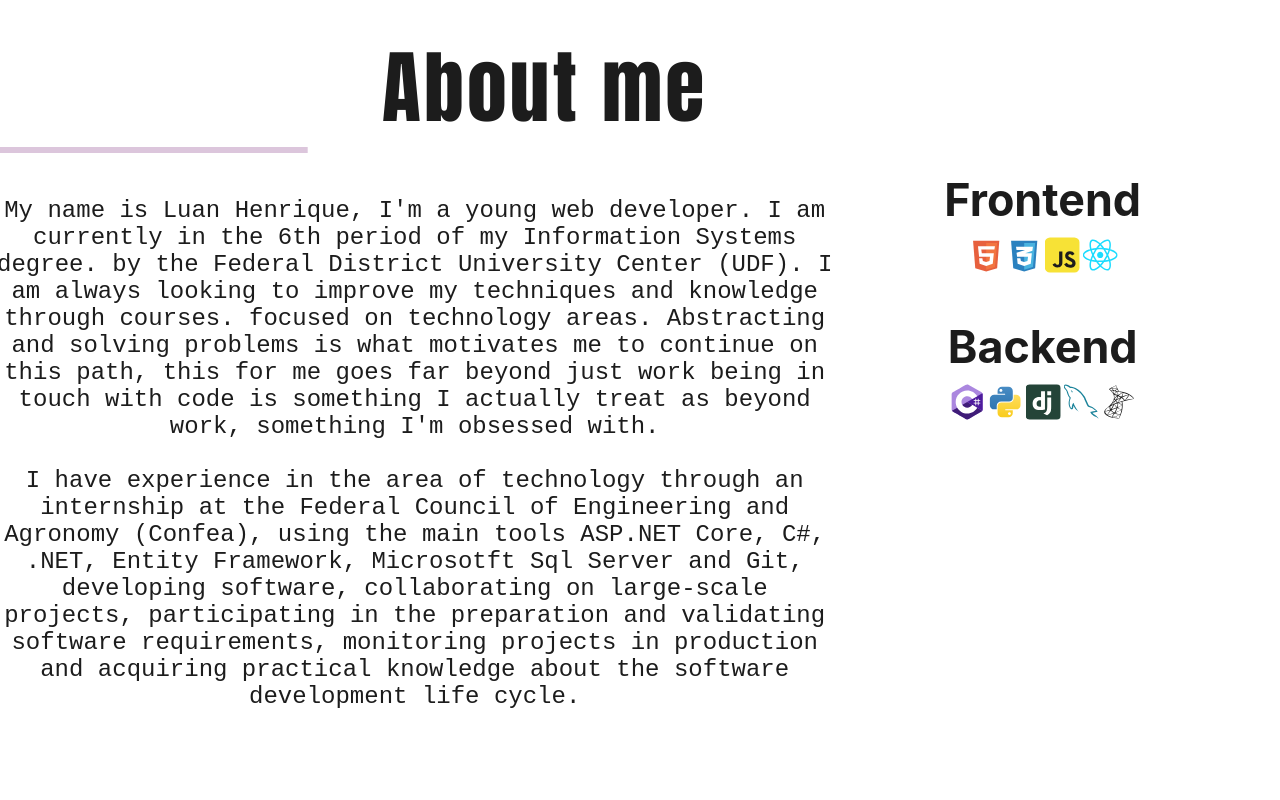
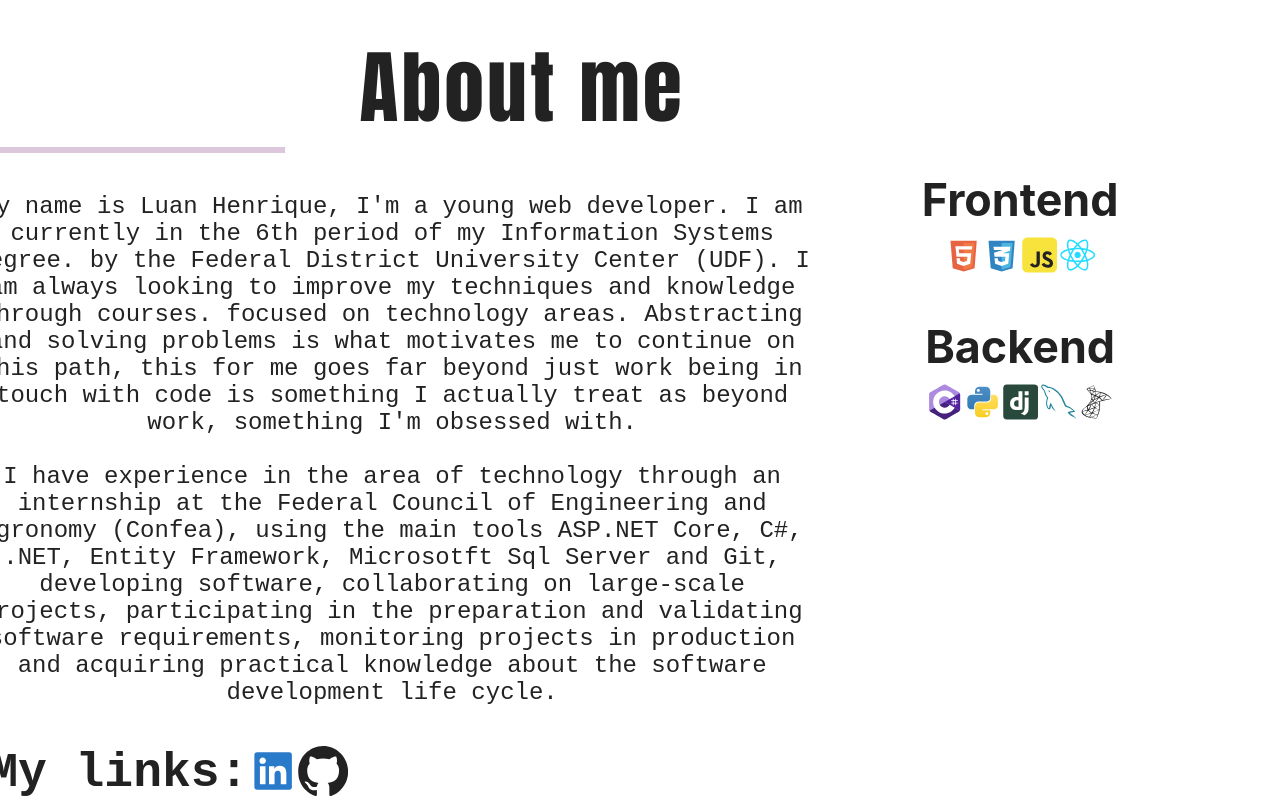
Before and after one commit to Luanh03/luan-app, a React (Create React App) app: page /Bio in a window 1280 px wide. Shown: the part 230-1030 px from the top of the page. Before the commit the page ends 984 px from the top, so only its background shows below. Built offline with nearby package versions, Linux system fonts and the light colour scheme.

Commit message:
Inserindo parte de contatos na Bio

```diff
--- a/src/containers/Bio.js
+++ b/src/containers/Bio.js
@@ -12,8 +12,10 @@ import ReactJS from '../images/ReactJS.svg';
 import Javascipt from '../images/javascript.svg';
 import MySql from '../images/MySql.svg';
 import SqlServer from '../images/SqlServer.svg';
+import Linkedin from '../images/Linkedin.svg';
+import Github from '../images/Github.svg';
 
-export default function Bio(){
+export default function Bio() {
 
     useLayoutEffect(() => {
         gsap.registerPlugin(ScrollTrigger);
@@ -32,7 +34,7 @@ export default function Bio(){
         }
     }, [])
 
-    return(
+    return (
         <Grid id="Bio" className="BioGrid">
             <h1 class="line">About me</h1>
             <Grid className="BioGridInfo">
@@ -45,7 +47,7 @@ export default function Bio(){
                     ASP.NET Core, C#, .NET, Entity Framework, Microsotft Sql Server and Git, developing software, collaborating on large-scale projects, participating in the preparation and
                     validating software requirements, monitoring projects in production and acquiring practical knowledge about the software development life cycle.
                 </p>
-                <Grid className="GridSkills2">
+                <Grid className="BioGridSkills">
                     <section>
                         <h2>Frontend</h2>
                         <img src={HTML} />
@@ -64,6 +66,11 @@ export default function Bio(){
                     </section>
                 </Grid>
             </Grid>
+            <section className="SectionBioContacts">
+                <h4>My links:</h4>
+                <a href="https://www.linkedin.com/in/luan-henrique-47ab98254/"><img src={Linkedin} /></a>
+                <a href="https://github.com/Luanh03"><img src={Github} /></a>
+            </section>
         </Grid>
     );
 }
--- a/src/index.css
+++ b/src/index.css
@@ -160,10 +160,10 @@ body {
 .BioGridInfo > p{
   font-family: 'Courier New', Courier, monospace;
   font-size: 150%;
-  padding: 44px;
+  padding: 40px;
 }
 
-.GridSkills2 > section {
+.BioGridSkills > section {
   display: flex;
   justify-content: center;
   align-items: center;
@@ -173,13 +173,37 @@ body {
   padding: 20px 0 20px 0;
 }
 
-.GridSkills2> section > h2{
+.BioGridSkills> section > h2{
   font-size: 280%;
 }
 
-.GridSkills2 > section > img{
+.BioGridSkills > section > img{
   height: 50px;
   width: 35px;
+}
+
+.SectionBioContacts{
+  padding: 0 60px;
+  display: flex;
+  align-items: center;
+  flex-direction: row;
+}
+
+.SectionBioContacts > h4 {
+  font-size: 300%;
+  font-family: 'Courier New', Courier, monospace;
+}
+
+.SectionBioContacts > a > img{
+  width: 50px;
+}
+
+.SectionBioContacts > a > img{
+  transition: 0.5s;
+}
+
+.SectionBioContacts > a > img:hover{
+  opacity: 0.3;
 }
 
 .GridProj{
```
Also changed, not shown: src/images/Github.svg (added), src/images/Linkedin.svg (added).
